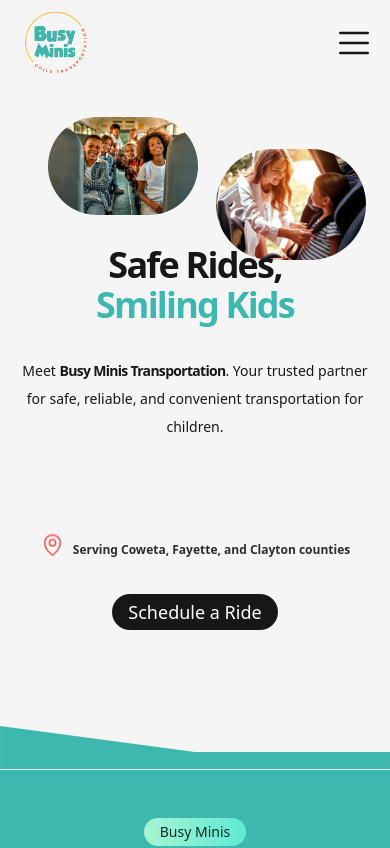
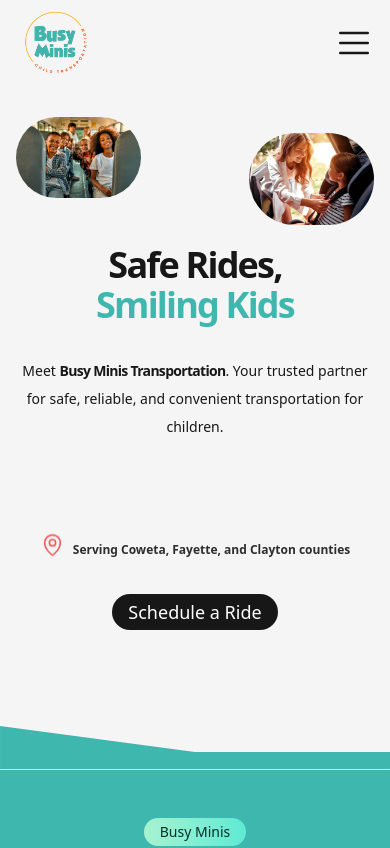
Before and after one commit to busy-minis/busy-minis, a Next.js app: page / in a window 390 px wide. Shown: the top 848 px of the page. Built offline with nearby package versions, Linux system fonts and the light colour scheme; a web font is replaced by a local one.

Commit message:
changed images

```diff
--- a/app/components/Home/Hero.tsx
+++ b/app/components/Home/Hero.tsx
@@ -33,17 +33,17 @@
       <Image
         src={"/assets/01.jpg"}
         alt=""
-        width={150}
-        height={150}
-        className="-z-10 top-8 sm:hidden  absolute left-12 rounded-full "
+        width={125}
+        height={125}
+        className="-z-10 top-8 sm:hidden  absolute left-4 rounded-full "
         quality={100}
       />
       <Image
         src={"/assets/09.png"}
         alt=""
-        width={150}
-        height={150}
-        className="-z-10 top-16 sm:hidden  absolute right-6 rounded-full "
+        width={125}
+        height={125}
+        className="-z-10 top-12 sm:hidden  absolute right-4 rounded-full "
         quality={100}
       />
       <Image
```
